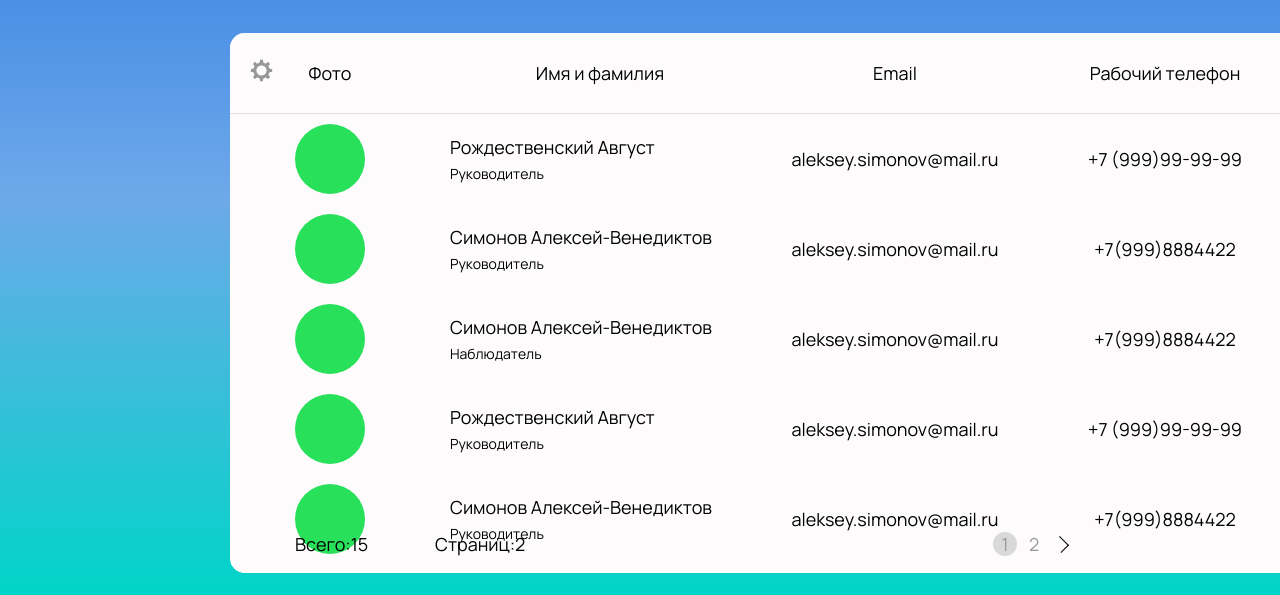
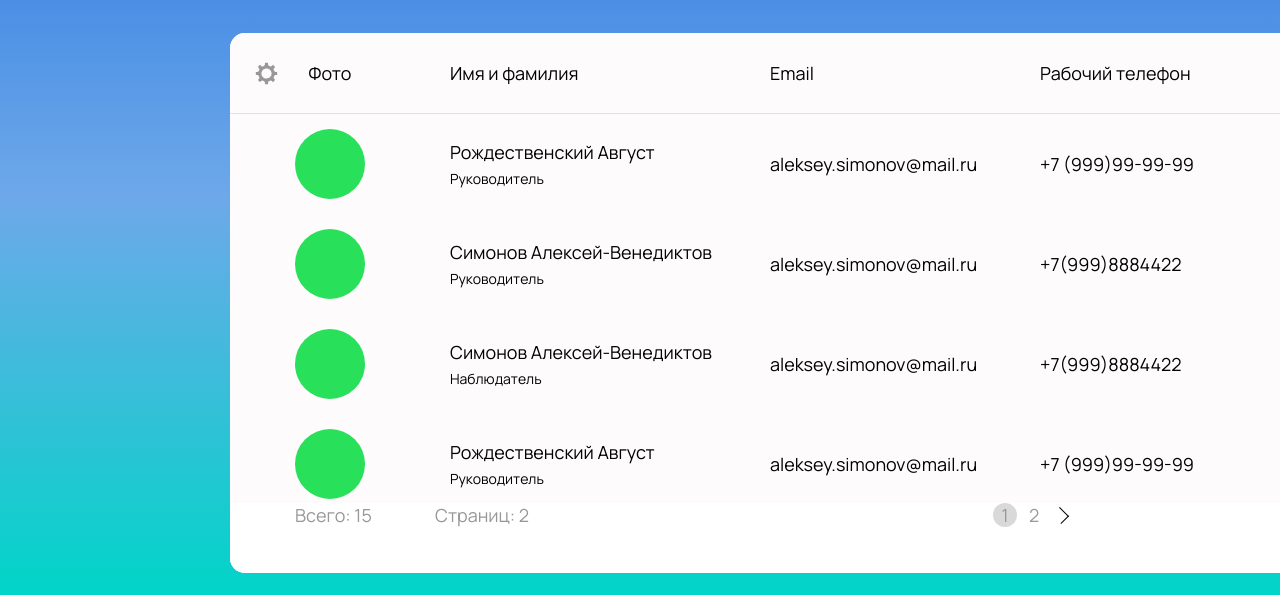
Before and after one commit to AlekseySimonov/Quickhub_frontend_service, a React (Vite) app: page /companies/list in a window 1280 px wide. Shown: the part 202-797 px from the top of the page. Built offline with nearby package versions, Linux system fonts and the light colour scheme; no server answers.

Commit message:
Company List UI issues fixed
- Убрано позиционирование элементов по центру
- Для листа: 'overflow-y: auto';

```diff
--- a/src/features/company_list/CompanyList.jsx
+++ b/src/features/company_list/CompanyList.jsx
@@ -7,7 +7,7 @@ export const CompanyList = () => {
     const companiesList = useSelector(state => state.company.companiesList);
 
     console.log(companiesList);
-    // Статические данные сотрудников
+
     const employees = [
     { id: 1, fullName:'Рождественский Август', email:'aleksey.simonov@mail.ru', phone:'+7 (999)99-99-99', position:'Руководитель', job:'Дизайнер', department:'Отдел дизайна' },
     { id: 2, fullName:'Симонов Алексей-Венедиктов', email:'aleksey.simonov@mail.ru', phone:'+7(999)8884422', position:'Руководитель', job:'Дизайнер', department:'Отдел дизайна' },
@@ -56,6 +56,7 @@ export const CompanyList = () => {
             </div>
 
             <div className={styles.employees__list}>
+            <div className={styles['employees__list-inner']}>
                 {currentEmployees.map((employee) => (
                     <div key={employee.id} className={styles.employees__item}>
                         <div className={`${styles.container} ${styles.employee}`}>
@@ -76,6 +77,7 @@ export const CompanyList = () => {
                         </div>
                     </div>
                 ))}
+            </div>
             </div>
 
 
@@ -120,11 +122,11 @@ const Pagination = ({ totalEmployees, totalPages, currentPage, setCurrentPage })
 
         <div className={styles.employees__countEmployee}>
           Всего:
-          <span className={styles.value}>{totalEmployees}</span>
+          <span className={styles.value}> {totalEmployees}</span>
         </div>
         <div className={styles.employees__countPages}>
           Страниц:
-          <span className={styles.value}>{totalPages}</span>
+          <span className={styles.value}> {totalPages}</span>
         </div>
       </div>
     </div>
--- a/src/features/company_list/CompanyList.module.css
+++ b/src/features/company_list/CompanyList.module.css
@@ -30,7 +30,8 @@
 .employees__settings {
     position: absolute;
     cursor: pointer;
-    left: 20px;
+    left: 25px;
+    margin-top: 5px;
 }
 
 .employees__labels {
@@ -39,32 +40,39 @@
 
 .employees__label {
     width: 250px;
-    text-align: center;
 }
 .employees__label:first-child {
     width: 200px;
+    text-align: center;
 }
 .employees__label:nth-child(2) {
     width: 300px;
 }
 
 .employees__list {
+    height: 500px;
+}
+
+.employees__list-inner {
     background-color: #fdfbfc;
     display: flex;
     flex-direction: column;
-    overflow-x: auto;
+    overflow-y: auto;
+    height: 100%;
     border-bottom: 1px solid #e1e1e1;
 }
 
 .employee {
-    padding: 10px 0px;
+    padding: 15px 0px;
     display: flex;
 }
+
+
 .employee__column {
     width: 250px;
     text-align: center;
     display: flex;
-    align-items: center;
+    align-items: flex-start;
     justify-content: center;
     flex-direction: column;
 }
@@ -93,6 +101,7 @@
 }
 .employee__photo {
     width: 200px;
+    align-items: center;
 }
 .employee__photo-inner {
     width: 70px;
@@ -105,15 +114,15 @@
 .pagination {
     position: absolute;
     width: 100%;
-    height: 38px;
+    background-color: #fff;
+    height: 70px;
     left: 50%;
-    bottom: 20px;
+    bottom: 0px;
     transform: translateX(-50%);
     display: flex;
-    align-items: center;
+    align-items: flex-start;
 }
 .pagination .container {
-    margin-top: 20px;
     justify-content: center;
     align-items: center;
     gap: 8px;
@@ -153,8 +162,10 @@
 .employees__countEmployee {
     position: absolute;
     left: 65px;
+    color: #989898;
 }
 .employees__countPages {
     position: absolute;
     left: calc(165px + 40px);
+    color: #989898;
 }
```
